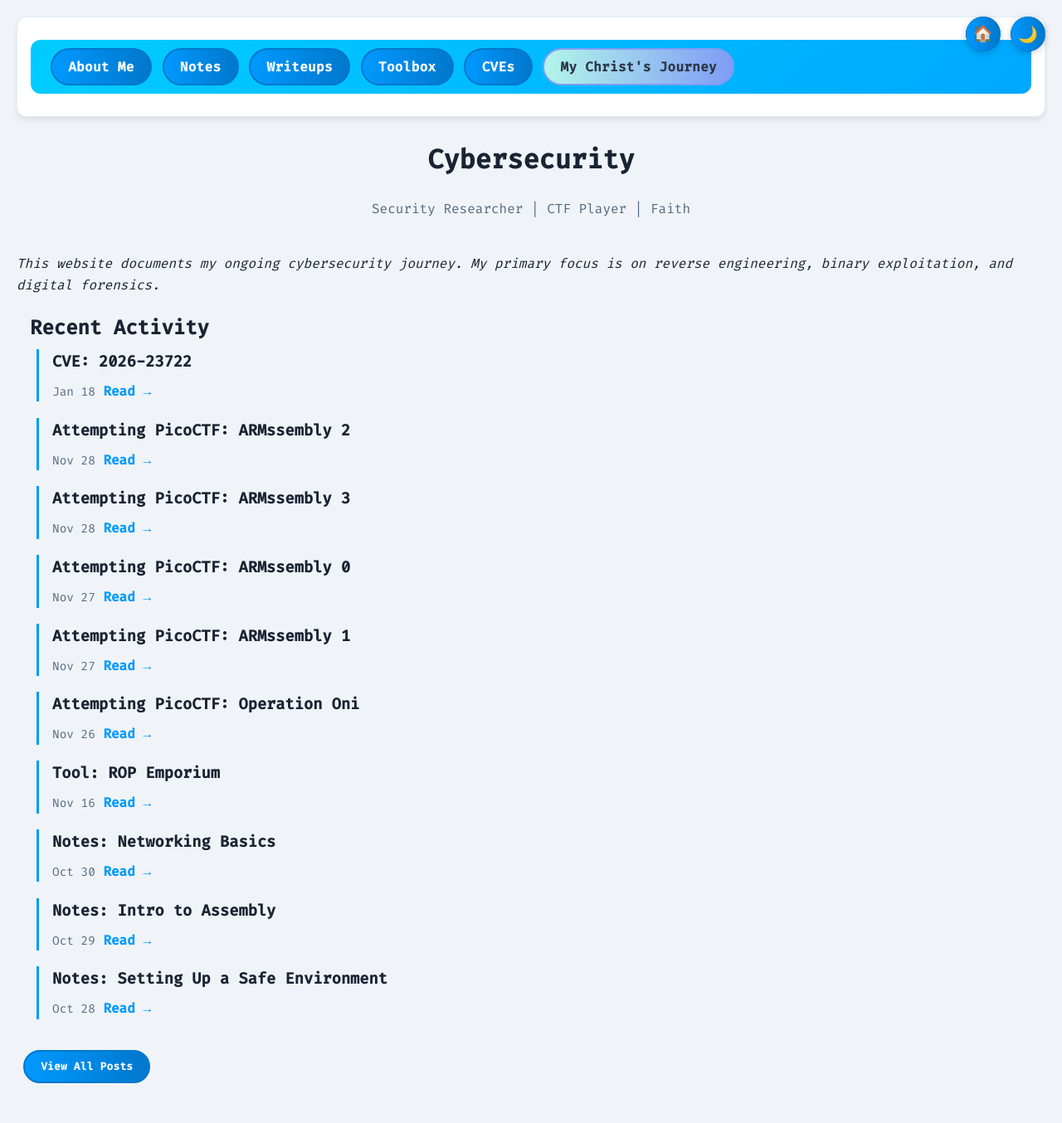
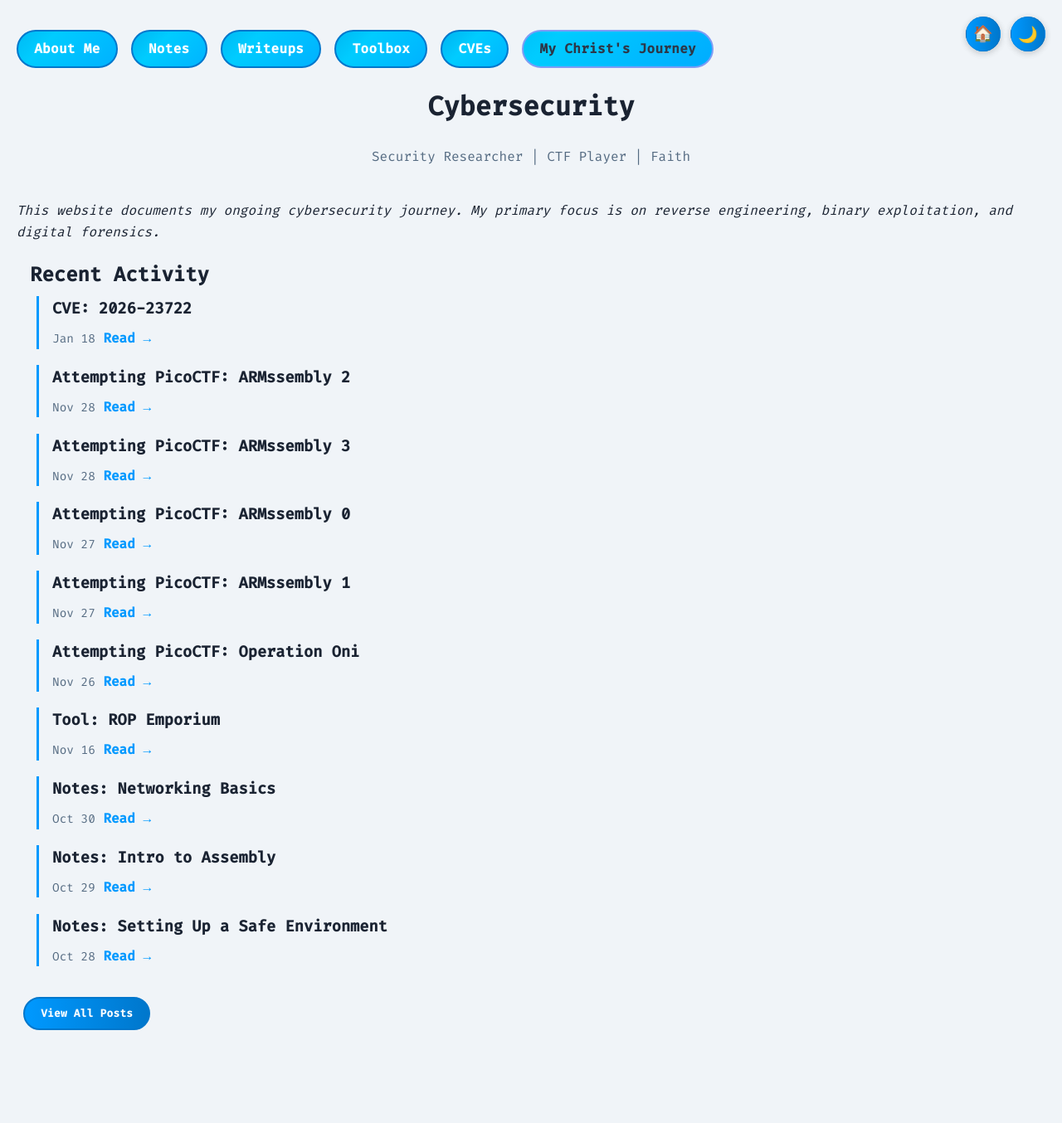
Before and after one commit to PathogenicKatt/PathogenicKatt.github.io, a Jekyll site: the page built from index.md, in a window 1280 px wide. Shown: the whole page at 83% size. Built offline with Jekyll 4.4.1, drawn with Linux system fonts in a browser that asks for light colours; after the commit the page ends 1290 px from its top, so only the background shows below that.

Commit message:
Fix link-bubles

```diff
--- a/assets/css/custom.css
+++ b/assets/css/custom.css
@@ -311,20 +311,18 @@ body[data-page="christ"] .top-nav-container .theme-button:hover {
 }
 
 .link-bubbles {
+  display: flex;
+  flex-wrap: wrap;
+  gap: 1rem;
+  margin: 1rem 0;
+  justify-content: flex-start;
+}
+
+.link-bubbles .bubble {
   background: linear-gradient(-45deg, #0099ff, #00ccff, #0077cc, #0099ff);
   background-size: 400% 400%;
   animation: gradientShift 15s ease infinite;
-  border-radius: 12px;
-  padding: 0.6rem 1.5rem;
-  display: flex;
-  margin: 1rem 0;
-  flex-wrap: wrap;
-  gap: 0.8rem;
-  justify-content: flex-start;
-  padding-left: 1.5rem;
-  overflow: hidden;
-}
-
+}
 
 /* ========================================
    LAYOUT CONTAINERS
--- a/index.md
+++ b/index.md
@@ -5,16 +5,16 @@ description: "Tracking my CTF progress, and growing in spirit."
 custom_css: true
 ---
 
-<div class="ctf-card" >
-    <div class="link-bubbles">
+
+  <div class="link-bubbles">
       <a href="/about" class="bubble">About Me</a>
       <a href="/notes" class="bubble">Notes</a>
       <a href="/writeups" class="bubble">Writeups</a>
       <a href="/resources" class="bubble toolbox-bubble">Toolbox</a>
       <a href="/cves" class="bubble cve-bubble">CVEs</a>
       <a href="/christ" class="bubble christ-bubble">My Christ's Journey</a>
-    </div>
   </div>
+
 <div class="header-animation">
   <h1 style="text-align: center;">
      Cybersecurity
```
